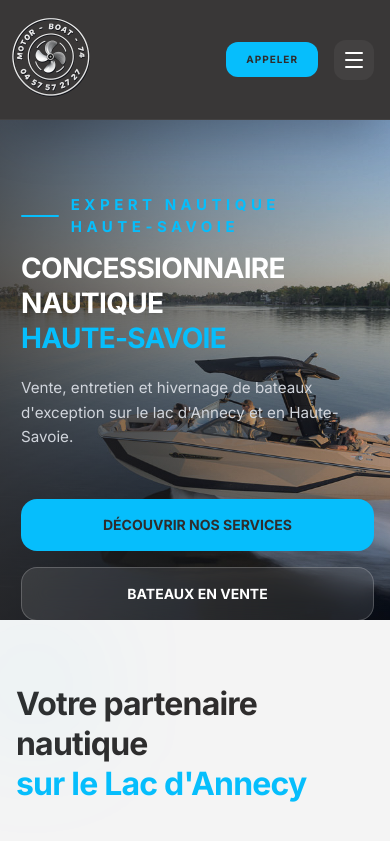
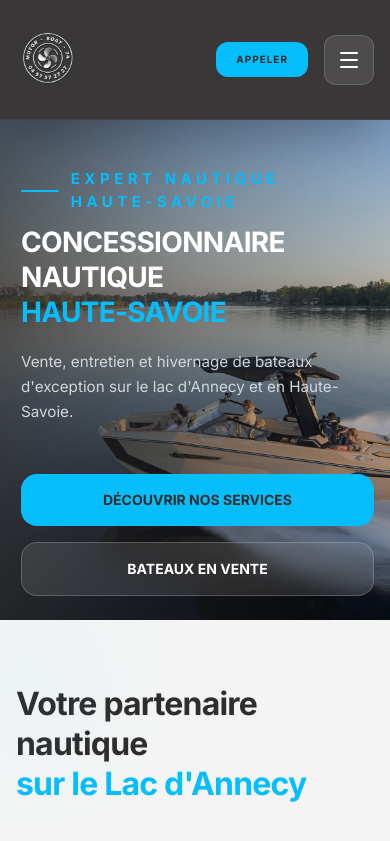
Before and after one commit to Ericfevrier/MB74-Site, a React (Vite) app: page / in a window 390 px wide. Shown: the top 841 px of the page. Built offline with nearby package versions, Linux system fonts and the light colour scheme.

Commit message:
Mobile : logo reduit (h-16) + bouton burger redesign (cyan, plus visible) + menu mobile opaque (bg-ink-950) ; Hero recentre (boutons ne collent plus la section)

```diff
--- a/src/components/Header.tsx
+++ b/src/components/Header.tsx
@@ -56,10 +56,10 @@ export function Header() {
         <div className="flex items-center justify-between">
 
           {/* Logo Area */}
-          <Link to="/" className="flex items-center space-x-4 flex-shrink-0 cursor-pointer group ml-[-15px]">            <img
+          <Link to="/" className="flex items-center space-x-3 sm:space-x-4 flex-shrink-0 cursor-pointer group ml-0 lg:ml-[-15px]">            <img
               src="/images/logo-transprent.png"
               alt="Motorboat 74"
-              className="h-[100px] w-[100px] object-contain transition-transform group-hover:scale-105 duration-300"
+              className="h-16 w-16 lg:h-[100px] lg:w-[100px] object-contain transition-transform group-hover:scale-105 duration-300"
               referrerPolicy="no-referrer"
             />
             <div className="text-white hidden sm:block">
@@ -205,7 +205,7 @@ export function Header() {
              <a href="tel:+33457572727" className="bg-brand-cyan text-brand-dark px-5 py-2.5 rounded-xl font-bold uppercase text-[10px] tracking-widest hover:brightness-110 active:scale-95 transition-all">
               Appeler
             </a>
-            <button aria-label={isMobileMenuOpen ? "Fermer le menu" : "Ouvrir le menu"} aria-expanded={isMobileMenuOpen} onClick={() => setIsMobileMenuOpen(!isMobileMenuOpen)} className="text-white hover:text-brand-cyan p-2 bg-white/5 rounded-xl transition-all">
+            <button aria-label={isMobileMenuOpen ? "Fermer le menu" : "Ouvrir le menu"} aria-expanded={isMobileMenuOpen} onClick={() => setIsMobileMenuOpen(!isMobileMenuOpen)} className={`p-3 rounded-xl border transition-all active:scale-95 ${isMobileMenuOpen ? 'bg-brand-cyan text-brand-dark border-brand-cyan' : 'text-white bg-white/10 border-white/15 hover:bg-brand-cyan hover:text-brand-dark hover:border-brand-cyan'}`}>
               {isMobileMenuOpen ? <X size={24} /> : <Menu size={24} />}
             </button>
           </div>
@@ -214,7 +214,7 @@ export function Header() {
 
       {/* Mobile Navigation */}
       {isMobileMenuOpen && (
-        <div className="lg:hidden bg-brand-dark/98 backdrop-blur-2xl border-t border-brand-cyan/20 absolute top-full left-0 w-full shadow-2xl h-[calc(100vh-120px)] overflow-y-auto z-50">
+        <div className="lg:hidden bg-ink-950 border-t-2 border-brand-cyan/40 absolute top-full left-0 w-full shadow-2xl h-[calc(100vh-120px)] overflow-y-auto overscroll-contain z-50">
           <nav aria-label="Menu principal mobile" className="flex flex-col py-8 px-6 gap-10">
             <a href="tel:+33457572727" className="flex items-center gap-3 font-bold text-brand-cyan justify-center pb-8 border-b border-white/5">
               <div className="bg-brand-cyan/10 p-3 rounded-xl">
--- a/src/components/Hero.tsx
+++ b/src/components/Hero.tsx
@@ -16,7 +16,7 @@ export function Hero() {
 
       <div className="absolute inset-0 z-10 bg-gradient-to-r from-brand-dark/70 via-brand-dark/30 to-transparent flex items-center">
         <div className="w-full px-4 md:px-12">
-          <div className="max-w-3xl" style={{ marginTop: '75px', paddingLeft: '5px' }}>
+          <div className="max-w-3xl mt-6 sm:mt-[75px] pl-[5px]">
             <div className="flex items-center space-x-3 text-brand-cyan mb-3">
               <div className="w-12 h-0.5 bg-brand-cyan rounded-full"></div>
               <span className="uppercase tracking-[0.3em] font-bold text-[15px]">Expert Nautique Haute-Savoie</span>
```
